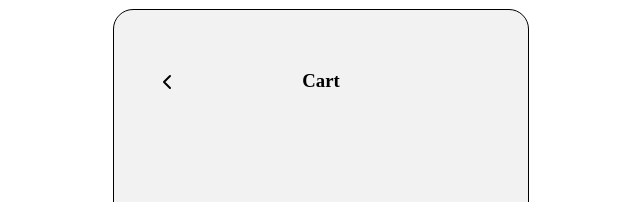
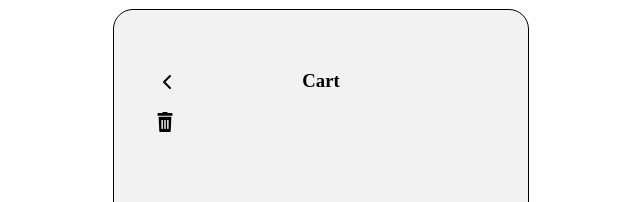
Before and after one commit to mr-kargar/finalProjectOfFrontendReactCoursef-foodDelivery, a React app: page /cart in a window 1280 px wide. Shown: the top 202 px of the page, without its empty margins (319-959 px from the left). Built offline with nearby package versions, Linux system fonts and the light colour scheme; the HTML template or start-up script is replaced by a standard one.

Commit message:
add clear cart icon to cart page and add clear cart dispatch to logout handler

```diff
--- a/src/components/FoodInCart.jsx
+++ b/src/components/FoodInCart.jsx
@@ -6,7 +6,7 @@ import { changeItemQuantityAction } from "../redux/cartSlice";
 function FoodInCart(props) {
   const [quantity, setQuantity] = useState(props.item.quantity);
 
-console.log(props);
+
 const dispatch = useDispatch();
 
 
--- a/src/redux/cartSlice.js
+++ b/src/redux/cartSlice.js
@@ -10,7 +10,7 @@ const cartSlice = createSlice({
       const item = action.payload;
 
       const existItem = state.find((x) => x._id === item._id);
-      console.log(existItem);
+
       if (existItem) {
         state.map((x) => (x === existItem ? item : x));
       } else {
--- a/src/sass/screens/_cartPage.scss
+++ b/src/sass/screens/_cartPage.scss
@@ -22,6 +22,16 @@
     }
   }
 
+  &-clearCartIcon {
+    position: absolute;
+    margin-left: 41px;
+    margin-top: 20px;
+
+    &:hover {
+      cursor: pointer;
+    }
+  }
+
   &-content {
     height: 75%;
     display: flex;
--- a/src/screens/CartPage.jsx
+++ b/src/screens/CartPage.jsx
@@ -5,6 +5,7 @@ import { useDispatch } from "react-redux";
 import { useSelector } from "react-redux";
 import { useNavigate } from "react-router-dom";
 import { submitOrder } from "../redux/orderSlice";
+import { clearCartAction } from "../redux/cartSlice";
 
 function CartPage() {
   const token = localStorage.getItem("token");
@@ -53,6 +54,36 @@ function CartPage() {
 
         <h3>Cart</h3>
       </div>
+      <svg
+        className="cartPage-clearCartIcon"
+        onClick={() => dispatch(clearCartAction())}
+        fill="#000000"
+        version="1.1"
+        id="Capa_1"
+        xmlns="http://www.w3.org/2000/svg"
+        xmlns:xlink="http://www.w3.org/1999/xlink"
+        width="20px"
+        height="20px"
+        viewBox="0 0 408.483 408.483"
+        xml:space="preserve"
+      >
+        <g>
+          <g>
+            <path
+              d="M87.748,388.784c0.461,11.01,9.521,19.699,20.539,19.699h191.911c11.018,0,20.078-8.689,20.539-19.699l13.705-289.316
+			H74.043L87.748,388.784z M247.655,171.329c0-4.61,3.738-8.349,8.35-8.349h13.355c4.609,0,8.35,3.738,8.35,8.349v165.293
+			c0,4.611-3.738,8.349-8.35,8.349h-13.355c-4.61,0-8.35-3.736-8.35-8.349V171.329z M189.216,171.329
+			c0-4.61,3.738-8.349,8.349-8.349h13.355c4.609,0,8.349,3.738,8.349,8.349v165.293c0,4.611-3.737,8.349-8.349,8.349h-13.355
+			c-4.61,0-8.349-3.736-8.349-8.349V171.329L189.216,171.329z M130.775,171.329c0-4.61,3.738-8.349,8.349-8.349h13.356
+			c4.61,0,8.349,3.738,8.349,8.349v165.293c0,4.611-3.738,8.349-8.349,8.349h-13.356c-4.61,0-8.349-3.736-8.349-8.349V171.329z"
+            />
+            <path
+              d="M343.567,21.043h-88.535V4.305c0-2.377-1.927-4.305-4.305-4.305h-92.971c-2.377,0-4.304,1.928-4.304,4.305v16.737H64.916
+			c-7.125,0-12.9,5.776-12.9,12.901V74.47h304.451V33.944C356.467,26.819,350.692,21.043,343.567,21.043z"
+            />
+          </g>
+        </g>
+      </svg>
       {localStorage.getItem("cart") ? (
         <div className="cartPage-content">
           {cartItems.map((item) => {
--- a/src/screens/HomePage.jsx
+++ b/src/screens/HomePage.jsx
@@ -11,6 +11,7 @@ import { searchFetch } from "../redux/searchSlice";
 import { useNavigate } from "react-router-dom";
 import Badge from "../components/Badge";
 import { userLogoutAction } from "../redux/userSlice";
+import { clearCartAction } from "../redux/cartSlice";
 
 function HomePage() {
   const navigate = useNavigate();
@@ -67,6 +68,7 @@ function HomePage() {
 
   function logoutHandler() {
     dispatch(userLogoutAction());
+    dispatch(clearCartAction());
     setTimeout(() => {
       navigate("../");
     }, 1000);
```
